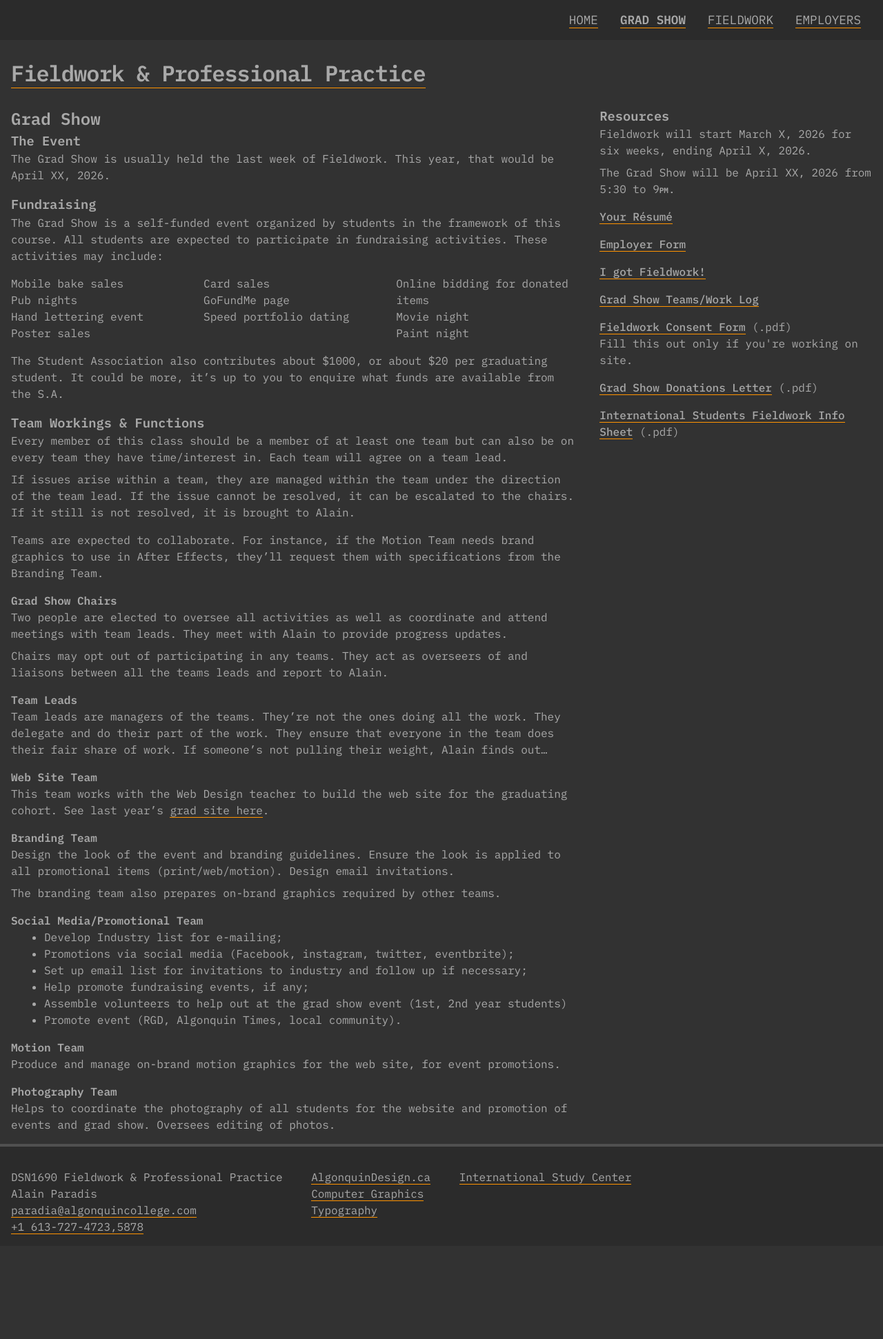
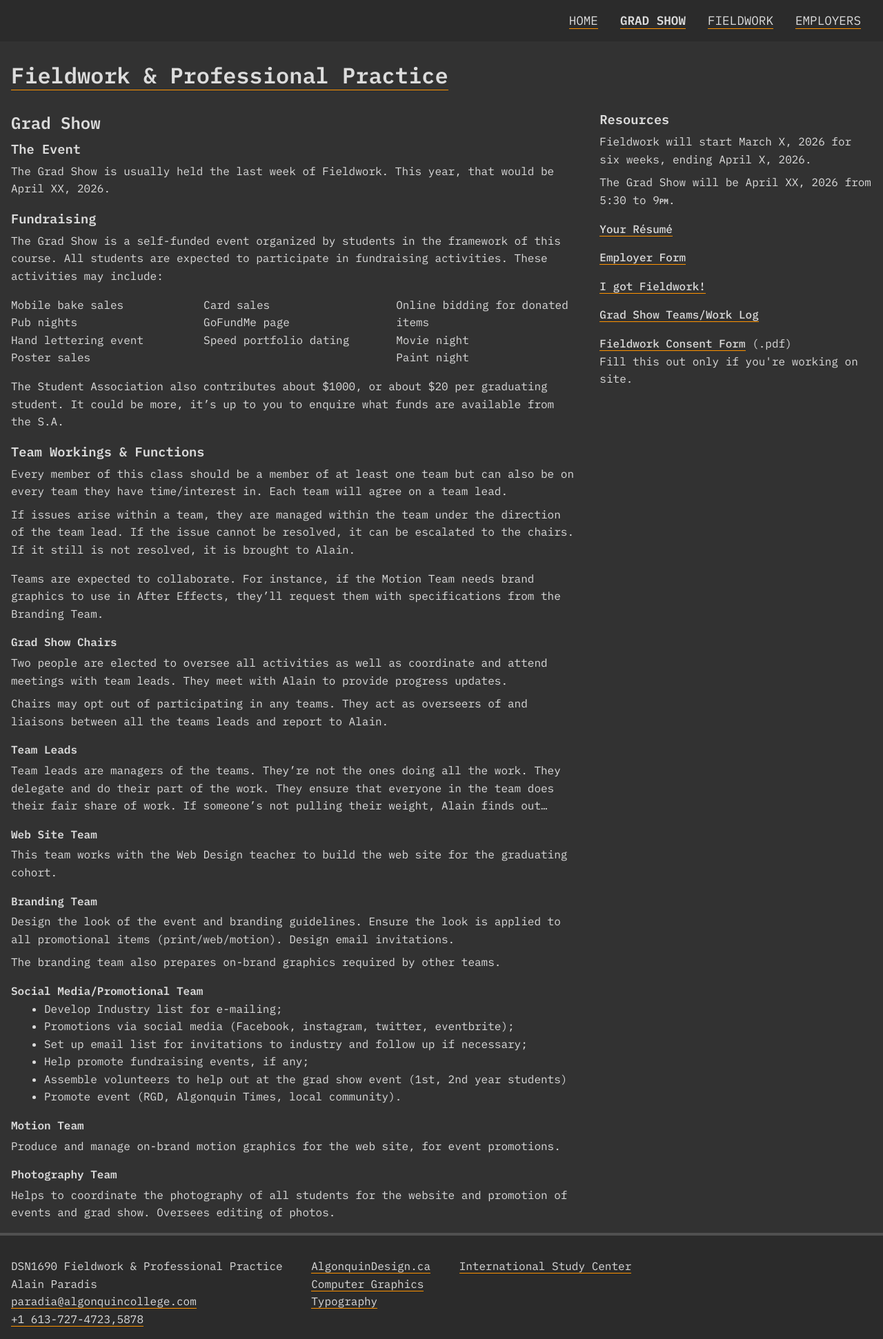
Before and after one commit to AlainParadis/wil, a Jekyll site: the page built from grad-show.md, in a window 1280 px wide. Shown: the whole page at 69% size. Built offline with Jekyll 4.4.1, drawn with Linux system fonts in a browser that asks for light colours; before the commit the page ends 1807 px from its top, so only the background shows below that.

Commit message:
more css tweaks

```diff
--- a/_data/course-info.yml
+++ b/_data/course-info.yml
@@ -15,5 +15,5 @@ prerequisits:
 fieldwork-start-date: March X, 2026
 fieldwork-end-date: April X, 2026
 grad-show-date: April XX, 2026
-work-spreadsheet: "https://algonquinlivecom-my.sharepoint.com/:x:/g/personal/paradia_algonquincollege_com/EaCyL6atThFHtusO9HYrcvgBequ240gO4Mqp5AaE9OX8Tg?e=ZQZDYp"
-i-got-my-fieldwork-form: "https://forms.office.com/r/5kxL7S9YMt"
+work-spreadsheet: "https://algonquinlivecom-my.sharepoint.com/:x:/g/personal/paradia_algonquincollege_com/EdxwHS7bjtBHkyedGvPwKMYBy4804JngFg0f9RyOz3Rm0w?e=LxHFfh"
+i-got-my-fieldwork-form: "https://forms.office.com/r/3YZE1zTAWj"
--- a/_includes/aside.html
+++ b/_includes/aside.html
@@ -22,9 +22,11 @@
 Fill this out only if you're working on site.
 </p>
 
+<!--
 <p>
 <a href="https://www.dropbox.com/s/9rgcvkpnoj4eewd/donations-letter.pdf.zip?dl=1" title="Grad Show Donations Letter" target="_blank">Grad Show Donations Letter</a> (.pdf)
 </p>
+ -->
 
 <!--
 <p>
@@ -32,6 +34,8 @@ Fill this out only if you're working on site.
 </p>
  -->
 
+<!--
 <p>
 <a href="https://www.dropbox.com/s/g75pyb3q52uhrtn/international-students-fieldwork-info-sheet.pdf.zip?dl=1" title="International Student Fieldwork Information Sheet" target="_blank">International Students Fieldwork Info Sheet</a> (.pdf)
 </p>
+ -->
--- a/css/styles.css
+++ b/css/styles.css
@@ -1,7 +1,7 @@
 :root
 {
 	--background-color: rgb(50, 50, 50);
-	--text-color: rgb(169, 169, 169);
+	--text-color: rgb(220, 220, 220);
 	--dark: rgb(43, 43, 43);
 	--medium: rgb(80, 80, 80);
 	--light: rgb(194, 201, 189);
@@ -22,7 +22,7 @@ html
 	font-style: normal;
 	font-size: 16px;
 	font-weight: 400;
-	line-height: 1.5;
+	line-height: 1.6;
 	color: var(--text-color);
 }
 
@@ -173,9 +173,8 @@ h1 + p,
 	h2 + h3,
 	h3 + h4,
 	h4 + h5,
-	h5 + h6 { margin-top: 0rem; }
+	h5 + h6 { margin-top: 0.25rem; }
 p + P { margin-bottom: 1rem; }
-h1 { letter-spacing: -1px; }
 
 hr
 {
--- a/grad-show.md
+++ b/grad-show.md
@@ -49,7 +49,7 @@ Team leads are managers of the teams. They're not the ones doing all the work. T
 
 #### Web Site Team
 
-This team works with the Web Design teacher to build the web site for the graduating cohort. See last year's <a href="https://2022.grads.algonquindesign.ca" title="2021 Grad Web Site" target="_blank">grad site here</a>.
+This team works with the Web Design teacher to build the web site for the graduating cohort.
 
 #### Branding Team
 
```
